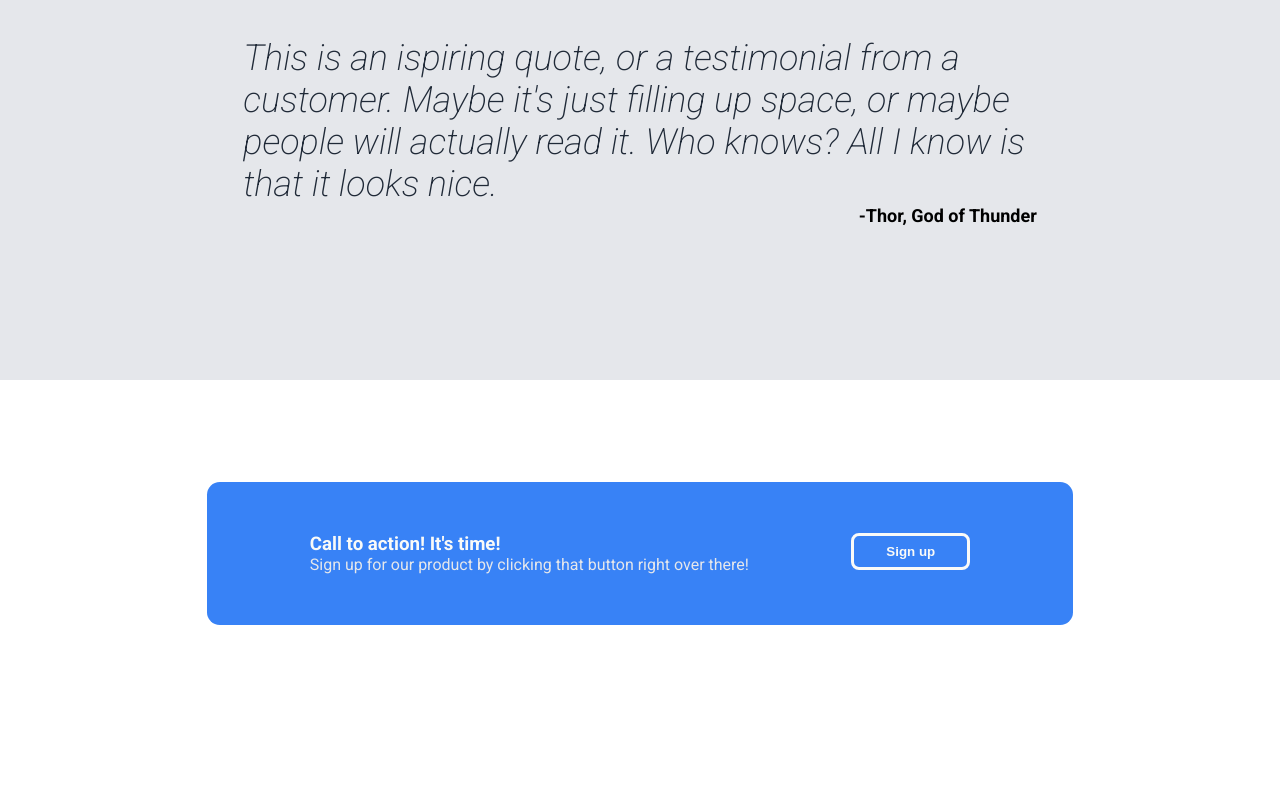
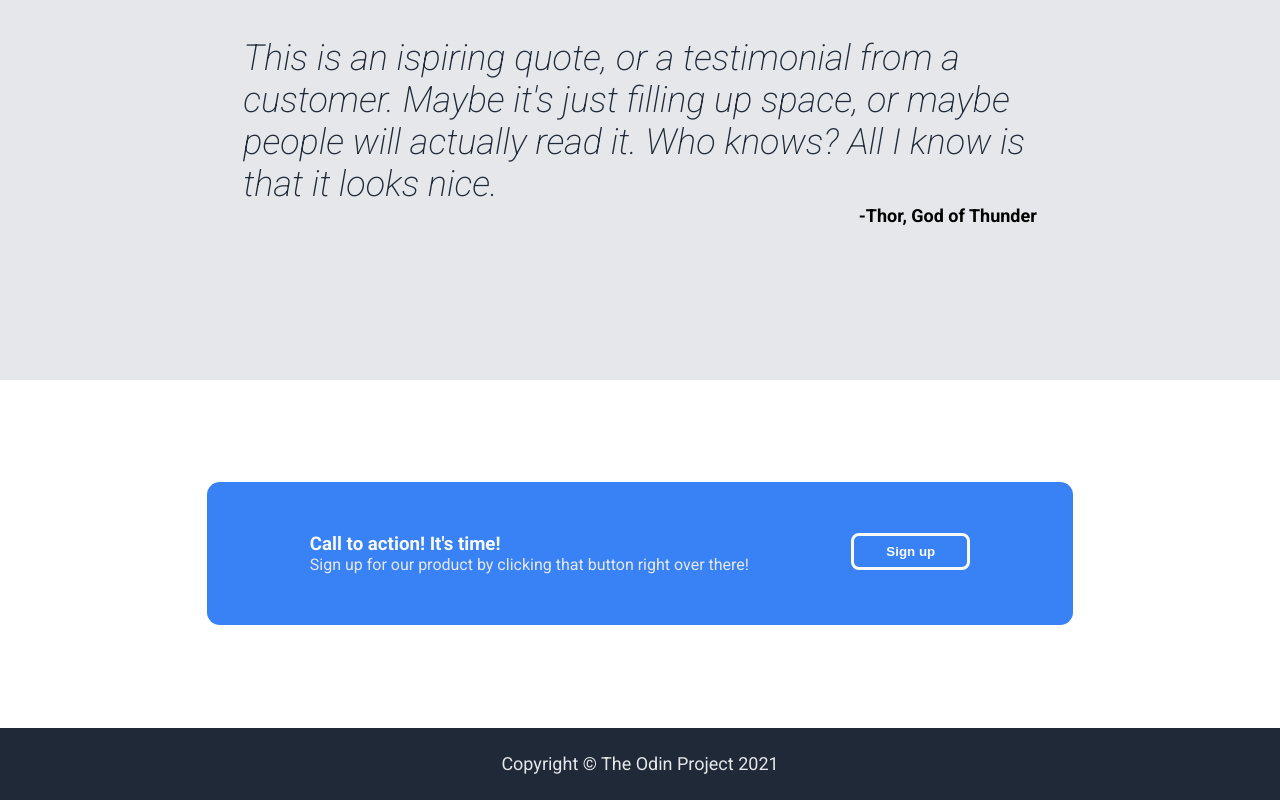
Before and after one commit to n7su/landing-page, a plain HTML site: page index.html in a window 1280 px wide. Shown: the part 1024-1824 px from the top of the page. Before the commit the page ends 1752 px from the top, so only its background shows below. Drawn offline with Linux system fonts and the light colour scheme.

Commit message:
Add footer and style it
- Added the footer to index.html.
- Styled the footer in styles.css.

```diff
--- a/index.html
+++ b/index.html
@@ -64,5 +64,8 @@
                 </div>
             </section>
         </main>
+        <footer class="footer">
+            Copyright © The Odin Project 2021
+        </footer>
     </body>
 </html>
--- a/styles.css
+++ b/styles.css
@@ -167,3 +167,11 @@ h2 {
 .call-to-action-banner-button {
     border: 0.2rem solid var(--main-text-color);
 }
+
+.footer {
+    background-color: var(--dark-color);
+    color: var(--secondary-text-color);
+    text-align: center;
+    padding: 2vw 0;
+    font-size: 18px;
+}
```
